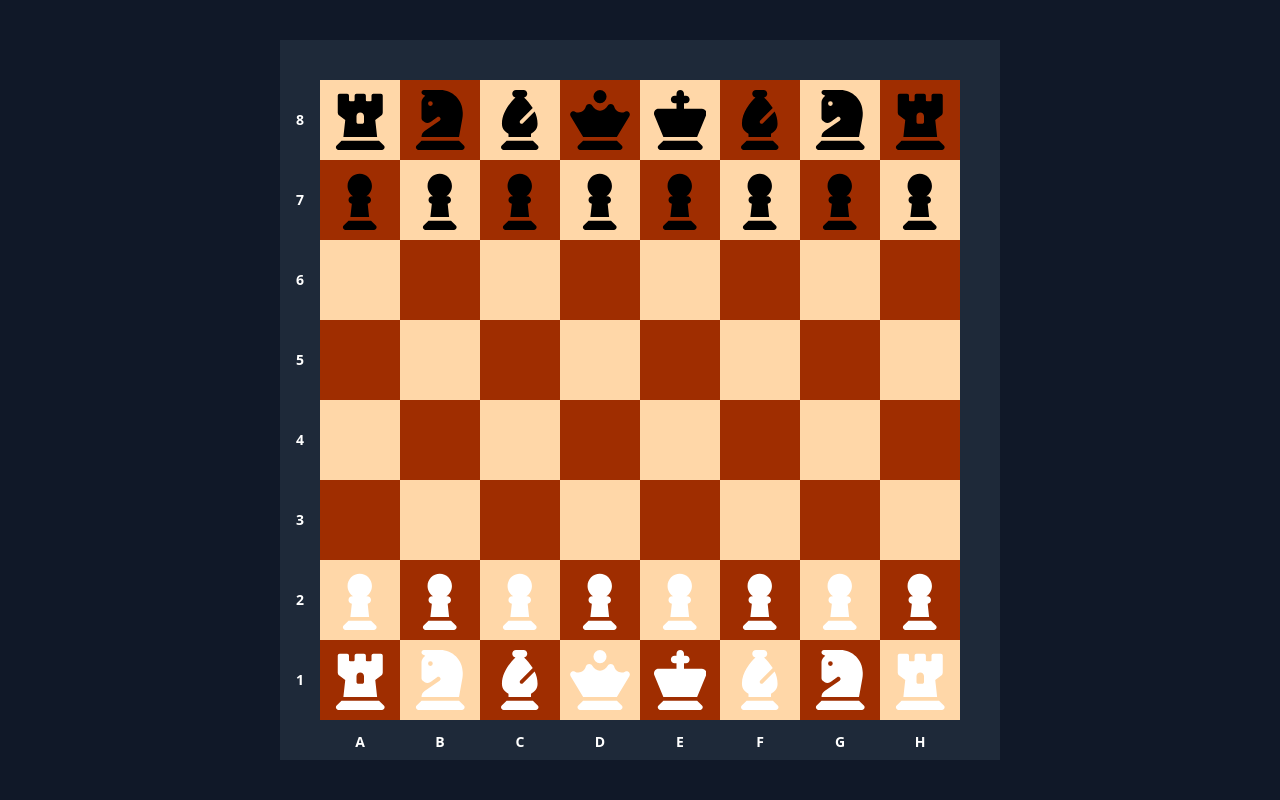
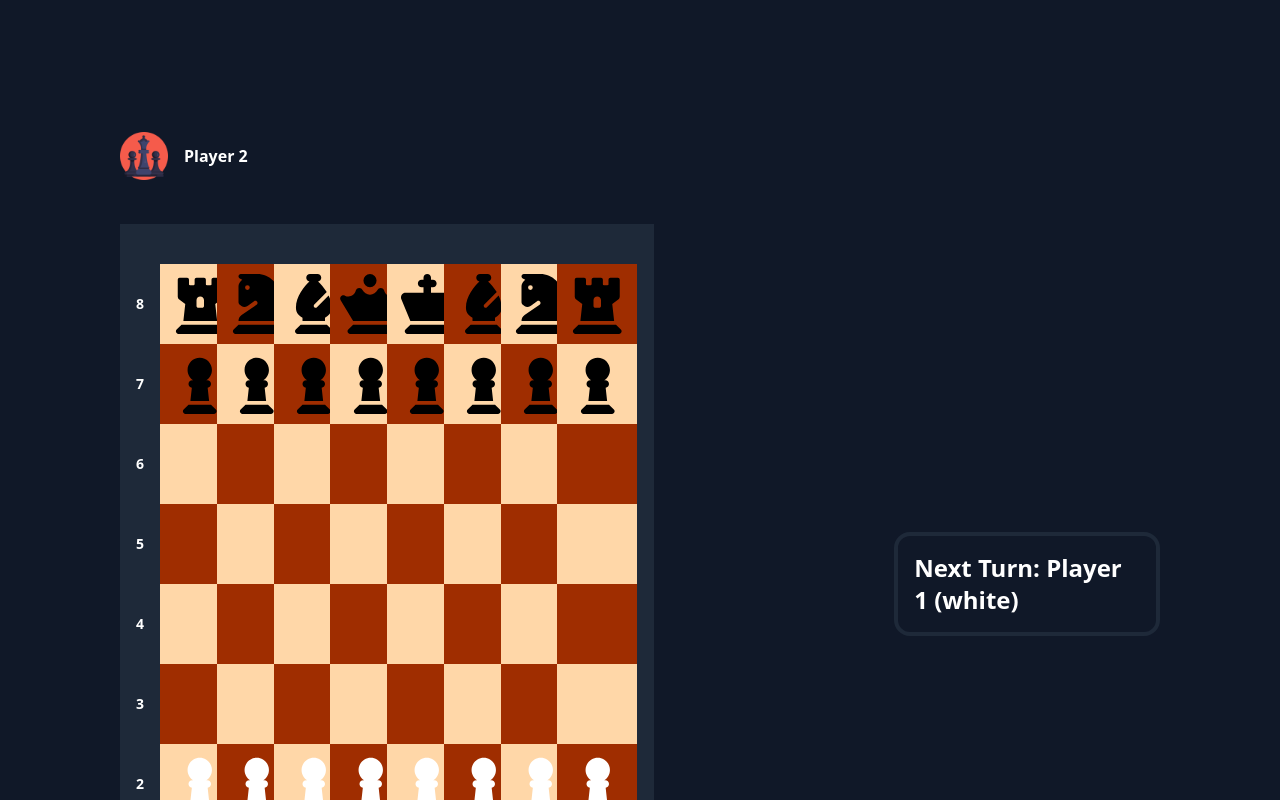
Before and after one commit to DariusBolos/mate-in-one, a React (Vite) app in the folder frontend/: page /game in a window 1280 px wide. Shown: the top 800 px of the page. Built offline with nearby package versions, Linux system fonts and the light colour scheme.

Commit message:
players banner added

```diff
--- a/frontend/src/components/chess/board/Board.tsx
+++ b/frontend/src/components/chess/board/Board.tsx
@@ -5,6 +5,7 @@ import { BoardCoordinates } from '../../../types/BoardCoordinates';
 import { convertCooordinatesStringToObject as stringToObj, convertPieceStringToObject as pieceToObj, convertCooordinatesStringToArray as coordinatesToArray} from '../../../utils/Convertors';
 import { selectStrategy } from '../../../utils/strategies/StrategySelector';
 import { Strategy } from '../../../types/Strategy';
+import { PieceColor } from '../../../types/Piece';
 
 export default function Board() {
     const boardLetters = "ABCDEFGH";
@@ -25,11 +26,17 @@ export default function Board() {
     const [_moveStrategy , setMoveStrategy] = useState<Strategy | null>(null);
     const [initialPosition, setInitialPosition] = useState<number[]>([]);
     const [validMoves, setValidMoves] = useState<void | number[][]>([]);
+    const [moveColor, setMoveColor] = useState<PieceColor>("white");
 
     const handleDragStart = (event: DragStartEvent) => {
         const {active} = event;
 
         const {rowIndex, colIndex}: BoardCoordinates = stringToObj(String(active.id));
+
+        if(!chessBoard[rowIndex][colIndex]?.includes(moveColor)) {
+            return ;
+        }
+
         const pieceObj = pieceToObj(chessBoard[rowIndex][colIndex] as string);
         const intermediaryStrategy = selectStrategy(pieceObj.name);
         setMoveStrategy(intermediaryStrategy);
@@ -38,7 +45,7 @@ export default function Board() {
     }
 
     const handleDragEnd = (event: DragEndEvent) => {
-        const { over } = event;
+        const {over} = event;
 
         const [x, y] = coordinatesToArray(String(over?.id));
         const [initialX, initialY] = initialPosition;
@@ -54,6 +61,7 @@ export default function Board() {
 
         setValidMoves([]);
         setChessBoard(newBoard);
+        moveColor === "white" ? setMoveColor("black") : setMoveColor("white");
     };
 
     return (
--- a/frontend/src/components/chess/ui/PlayerBanner.tsx
+++ b/frontend/src/components/chess/ui/PlayerBanner.tsx
@@ -0,0 +1,21 @@
+import logo from '../../../assets/logo.png';
+
+
+type PlayerBannerProps = {
+    username: string,
+    avatar: string
+}
+
+
+export default function PlayerBanner({username, avatar}: PlayerBannerProps) {
+    return (
+        <div className="flex h-18 justify-start items-center gap-4 w-sm bg-inherit">
+            <img
+                className="w-12 h-12"
+                src={logo}
+                alt='avatar'
+            />
+            <p className="text-white font-bold">{username}</p>
+        </div>
+    )
+}
--- /dev/null
+++ b/frontend/src/components/chess/ui/TurnBanner.tsx
@@ -0,0 +1,12 @@
+type TurnBannerProps = {
+    player: string,
+    color: string
+}
+
+export default function TurnBanner({player, color}: TurnBannerProps) {
+    return (
+        <div className="w-m border-4 border-gray-800 content-center p-4 rounded-2xl">
+            <p className="text-white font-bold text-2xl">Next Turn: {player} ({color})</p>
+        </div>
+    )
+}
--- a/frontend/src/pages/game/GamePage.tsx
+++ b/frontend/src/pages/game/GamePage.tsx
@@ -1,11 +1,20 @@
 import Board from "../../components/chess/board/Board";
-// import MoveTracker from "../../components/chess/MoveTracker";
+// import MoveTracker from "../../components/chess/ui/MoveTracker";
+import PlayerBanner from "../../components/chess/ui/PlayerBanner";
+import TurnBanner from "../../components/chess/ui/TurnBanner";
 
 export default function GamePage() {
     return (
-        <div className="flex items-center justify-evenly m-10">
-            <Board/>
-            {/* <MoveTracker/> */}
+        <div className="flex flex-row justify-center items-center">
+            <div className="flex flex-col items-baseline justify-evenly m-30 gap-8">
+                <PlayerBanner username="Player 2" avatar="" />
+                <Board />
+                <PlayerBanner username="Player 1" avatar="" />
+            </div>
+            <div className="flex flex-col justify-evenly items-baseline h-dvh m-30">
+                <TurnBanner player="Player 1" color="white"/>
+                {/* <MoveTracker /> */}
+            </div>
         </div>
     )
 }
--- a/frontend/src/utils/strategies/PieceStrategy.ts
+++ b/frontend/src/utils/strategies/PieceStrategy.ts
@@ -1,7 +1,7 @@
 export default abstract class PieceStrategy {
 
     protected isValidMove(x: number, y: number, board: (string | null)[][], color: string) {
-        return x >= 0 && x < 8 && y >= 0 && y < 8 && !board[x][y]?.includes(color);
+        return x >= 0 && x < 8 && y >= 0 && y < 8 && !board[x][y]?.includes(color) && !board[x][y]?.includes("king");
     };
 
     public getValidMoves(_position: string, _board: (string | null)[][]) {}
```
